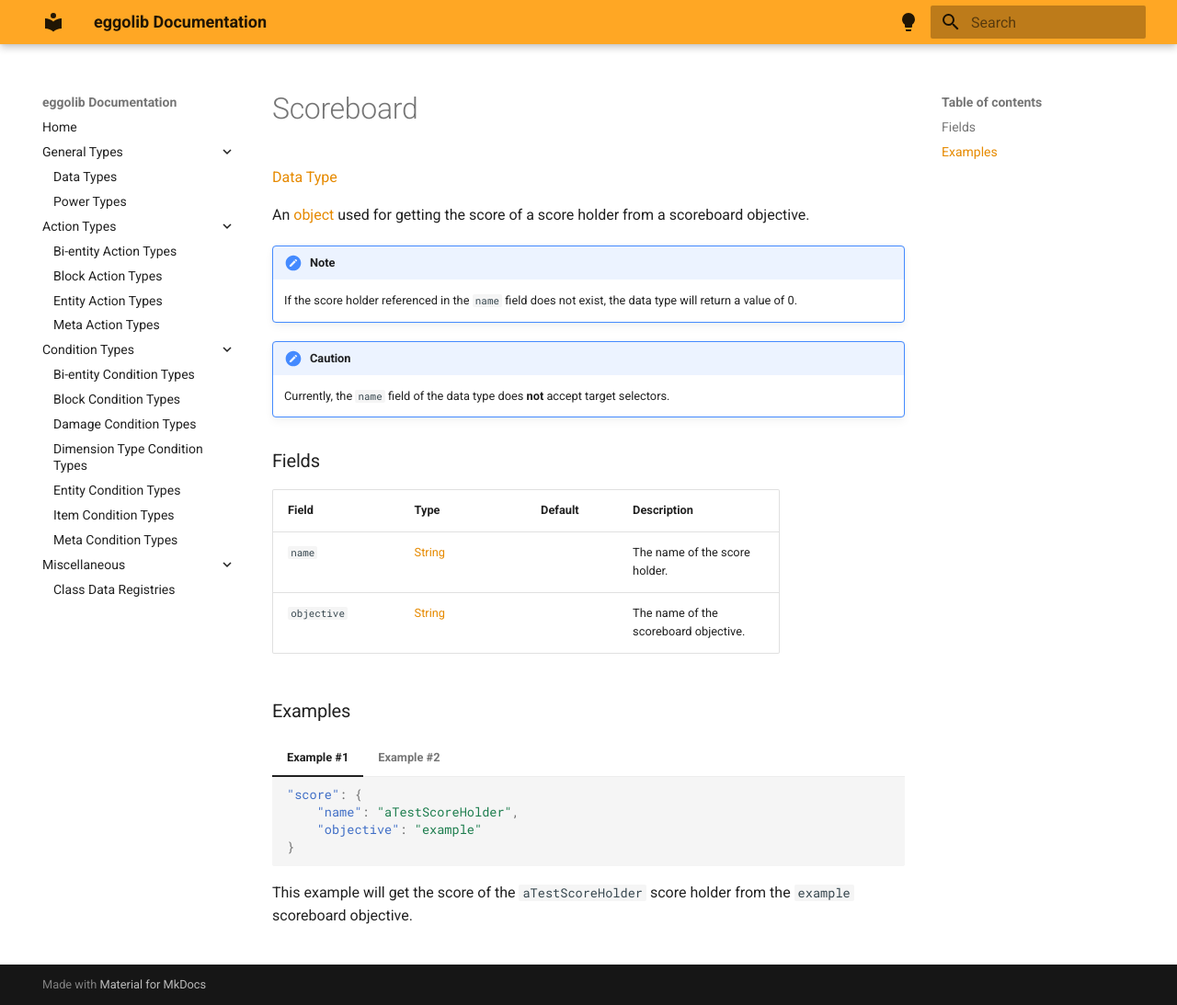
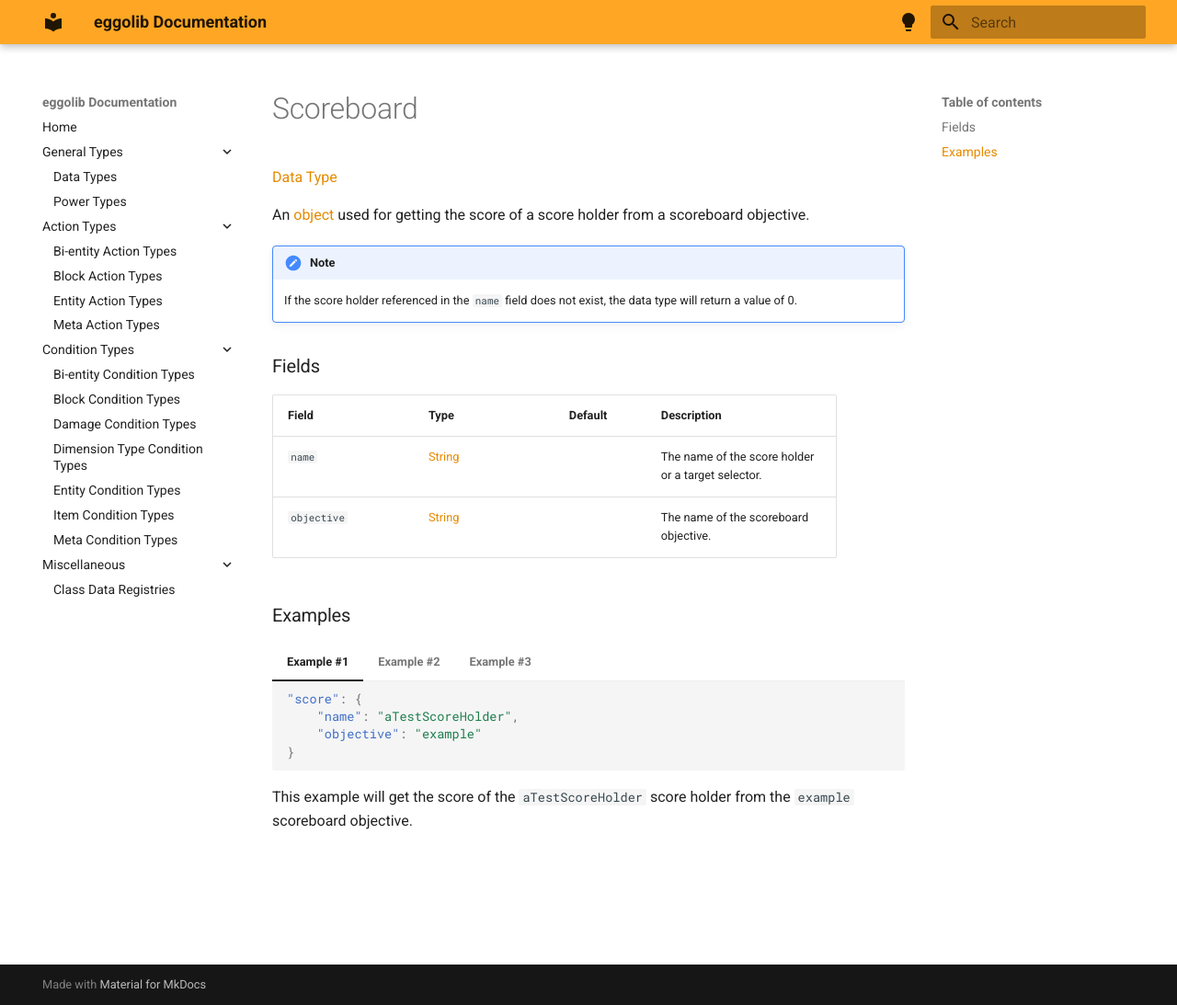
Before and after one commit to eggolib/eggolib.github.io, an MkDocs documentation site: the page built from docs/types/data_types/scoreboard.md, in a window 1280 px wide and 1093 px high. Shown: the whole window at 92% size. Built offline with MkDocs 1.6.1 and Material for MkDocs 9.7.7, drawn with Linux system fonts in a browser that asks for light colours; the version menu is left out.

Commit message:
Update `scoreboard.md` (Data Type) Updated stuff related to the `name` field not accepting target selectors (it now does)

````diff
--- a/docs/types/data_types/scoreboard.md
+++ b/docs/types/data_types/scoreboard.md
@@ -15,16 +15,12 @@ An [object][2] used for getting the score of a score holder from a scoreboard ob
 
     If the score holder referenced in the `name` field does not exist, the data type will return a value of 0.
 
-!!! caution
-
-    Currently, the `name` field of the data type does **not** accept target selectors.
-
 
 ### Fields
 
 Field | Type | Default | Description
 ------|------|---------|------------
-`name` | [String][3] | | The name of the score holder.
+`name` | [String][3] | | The name of the score holder or a target selector.
 `objective` | [String][3] | | The name of the scoreboard objective.
 
 
@@ -54,6 +50,18 @@ Field | Type | Default | Description
     This example will get the score of the `#hiddenScoreHolder` score holder from the `example` scoreboard objective.
 
 
+=== "Example #3"
+
+    ```json
+    "score": {
+        "name": "@e[tag = test, limit = 1]",
+        "objective": "example"
+    }
+    ```
+
+    This example will get the score of the entity that has the `test` tag from the `example` scoreboard objective.
+
+
 
 [1]: ../data_types.md
 [2]: https://origins.readthedocs.io/en/latest/types/data_types/object
````
